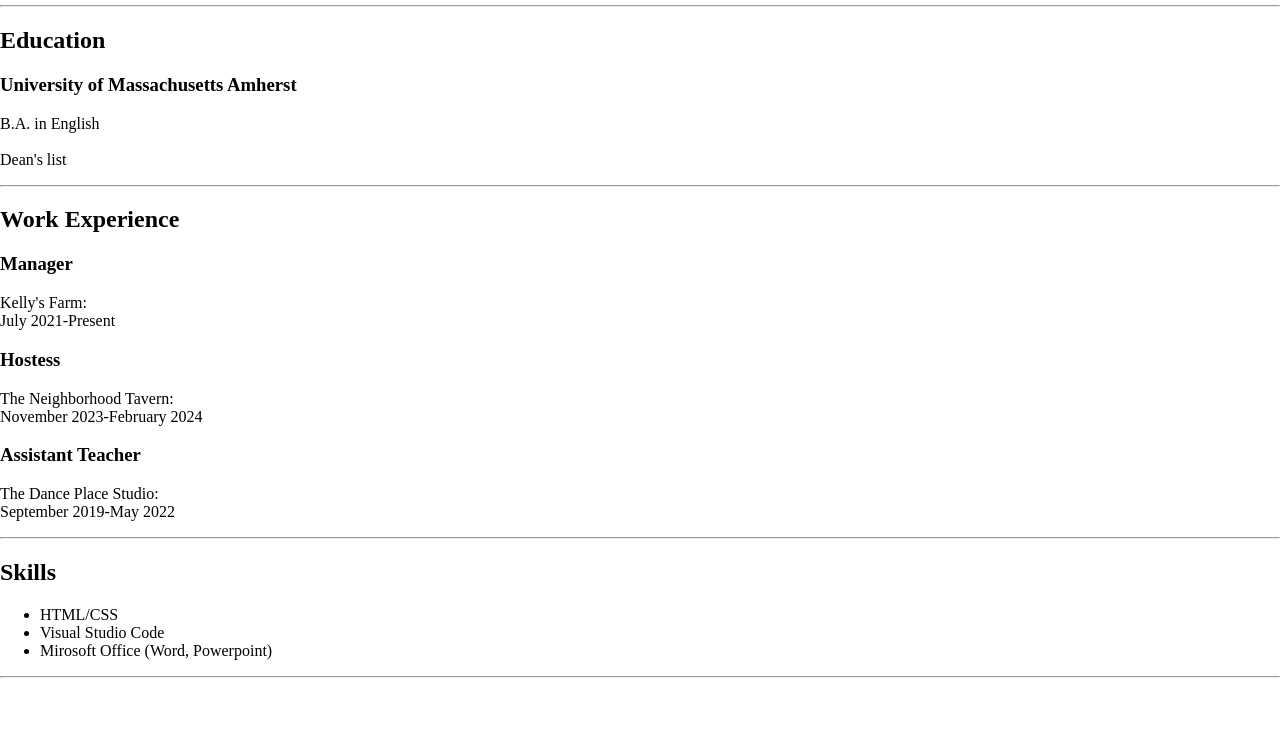
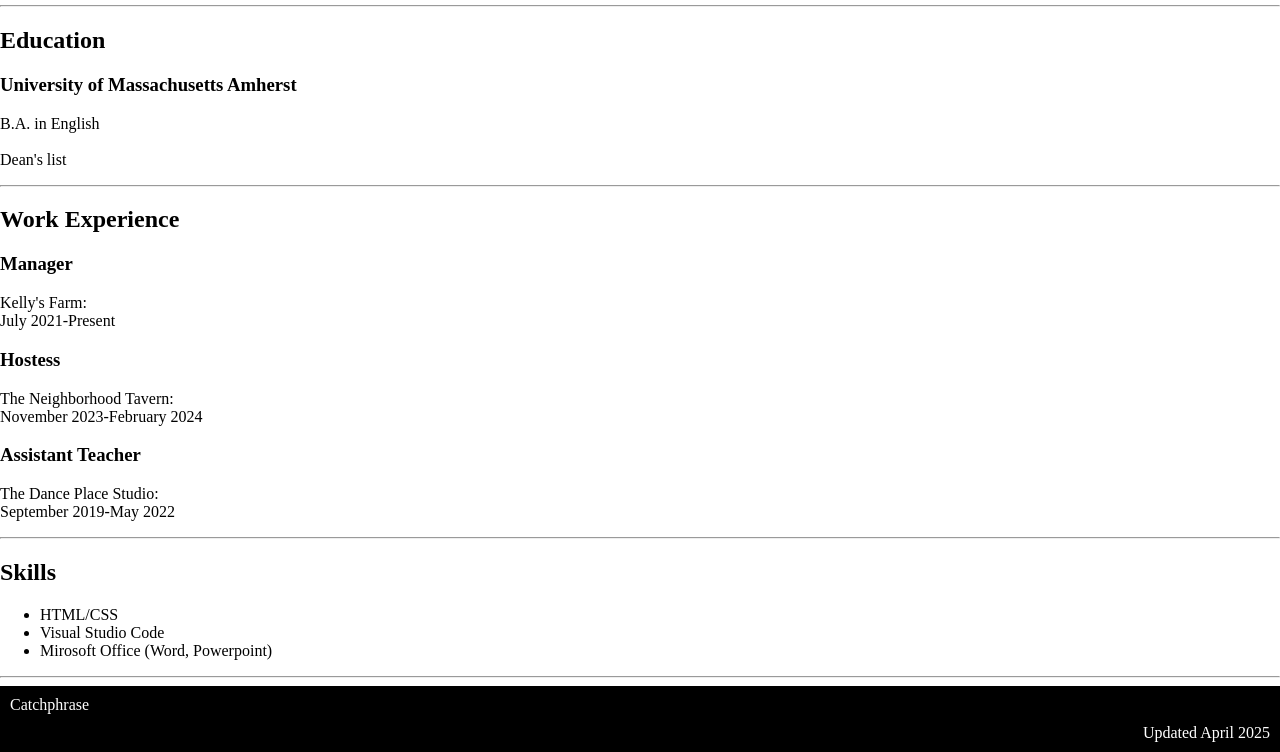
Before and after one commit to maddiem0703/maddiem0703.github.io, a plain HTML site: page resume.html in a window 1280 px wide. Shown: the part 133-885 px from the top of the page. Before the commit the page ends 819 px from the top, so only its background shows below. Drawn offline with Linux system fonts and the light colour scheme.

Commit message:
Update resume.html

```diff
--- a/resume.html
+++ b/resume.html
@@ -21,7 +21,7 @@
         </nav>
     </header>
 
-    <main>
+    <main class="resume">
         <h1 class="resume">Madison Murphy</h1>
 
         <section>
@@ -63,6 +63,9 @@
     <hr>
     </main>
 
-    <footer></footer>
+    <footer>
+        <article class="left">Catchphrase</article>
+        <article class="right">Updated April 2025</article>
+    </footer>
 </body>
 </html>
```
